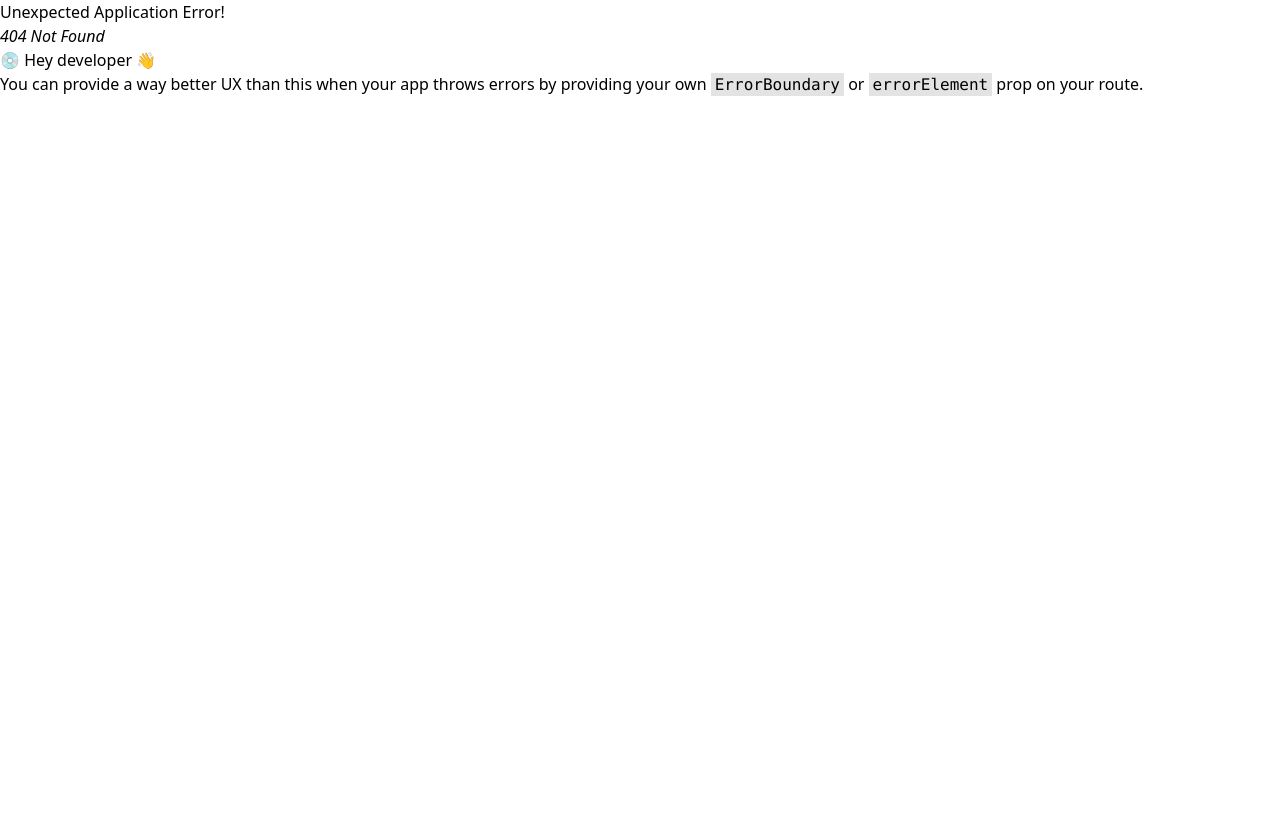
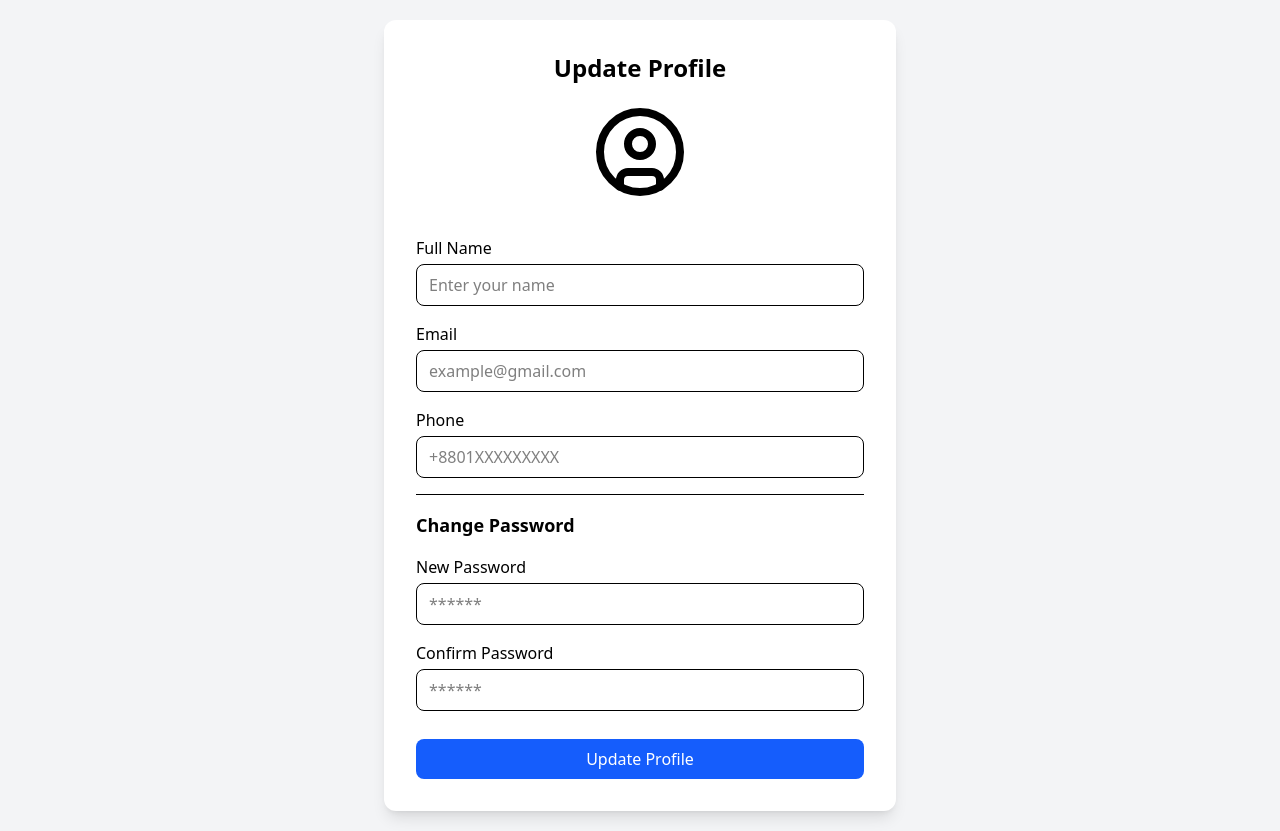
Before and after one commit to mamun4023/LMS-Frontend, a React app: page /profile in a window 1280 px wide. Before the commit this address had no page. Before the commit the page ends 800 px from the top, so only its background shows below. Built offline with nearby package versions, Linux system fonts and the light colour scheme; the HTML template or start-up script is replaced by a standard one.

Commit message:
# Fix - Added profile page

```diff
--- a/src/main.tsx
+++ b/src/main.tsx
@@ -10,6 +10,7 @@ import SignUp from "./pages/signup";
 import ResetPassword from "./pages/resetPassword";
 import OtpVerify from "./pages/otp";
 import ForgotPassword from "./pages/forgotPassword";
+import Profile from "./pages/profile";
 
 const router = createBrowserRouter([
   {
@@ -40,6 +41,10 @@ const router = createBrowserRouter([
     path: "/dashboard",
     element: <Dashboard />,
   },
+  {
+    path: "/profile",
+    element: <Profile />,
+  },
 ]);
 
 createRoot(document.getElementById("root")!).render(
--- /dev/null
+++ b/src/pages/profile/index.tsx
@@ -0,0 +1,128 @@
+import React, { useState } from "react";
+import { CircleUser } from "lucide-react";
+
+interface ProfileForm {
+  name: string;
+  email: string;
+  phone: string;
+  password: string;
+  confirmPassword: string;
+}
+
+const ProfileUpdate: React.FC = () => {
+  const [form, setForm] = useState<ProfileForm>({
+    name: "",
+    email: "",
+    phone: "",
+    password: "",
+    confirmPassword: "",
+  });
+
+  const handleChange = (e: React.ChangeEvent<HTMLInputElement>) => {
+    const { name, value } = e.target;
+
+    setForm({ ...form, [name]: value });
+  };
+
+  const handleSubmit = (e: React.FormEvent) => {
+    e.preventDefault();
+
+    if (form.password !== form.confirmPassword) {
+      alert("Passwords do not match");
+      return;
+    }
+
+    console.log("Profile Updated:", form);
+    alert("Profile updated successfully!");
+  };
+
+  return (
+    <div className="min-h-screen flex items-center justify-center bg-gray-100 p-5">
+      <div className="bg-white rounded-xl shadow-lg p-8 w-full max-w-lg">
+        <h2 className="text-2xl font-bold mb-5 text-center">Update Profile</h2>
+
+        {/* Avatar Upload */}
+        <div className="flex flex-col items-center mb-6">
+          <CircleUser className="w-24 h-24 rounded-full object-cover mb-3" />
+        </div>
+
+        <form onSubmit={handleSubmit} className="space-y-4">
+          <div>
+            <label className="block mb-1 font-medium">Full Name</label>
+            <input
+              type="text"
+              name="name"
+              value={form.name}
+              onChange={handleChange}
+              className="w-full border rounded-lg px-3 py-2"
+              placeholder="Enter your name"
+              required
+            />
+          </div>
+
+          <div>
+            <label className="block mb-1 font-medium">Email</label>
+            <input
+              type="email"
+              name="email"
+              value={form.email}
+              onChange={handleChange}
+              className="w-full border rounded-lg px-3 py-2"
+              placeholder="example@gmail.com"
+              required
+            />
+          </div>
+
+          <div>
+            <label className="block mb-1 font-medium">Phone</label>
+            <input
+              type="text"
+              name="phone"
+              value={form.phone}
+              onChange={handleChange}
+              className="w-full border rounded-lg px-3 py-2"
+              placeholder="+8801XXXXXXXXX"
+            />
+          </div>
+
+          <hr className="my-4" />
+
+          <h3 className="text-lg font-semibold">Change Password</h3>
+
+          <div>
+            <label className="block mb-1 font-medium">New Password</label>
+            <input
+              type="password"
+              name="password"
+              value={form.password}
+              onChange={handleChange}
+              className="w-full border rounded-lg px-3 py-2"
+              placeholder="******"
+            />
+          </div>
+
+          <div>
+            <label className="block mb-1 font-medium">Confirm Password</label>
+            <input
+              type="password"
+              name="confirmPassword"
+              value={form.confirmPassword}
+              onChange={handleChange}
+              className="w-full border rounded-lg px-3 py-2"
+              placeholder="******"
+            />
+          </div>
+
+          <button
+            type="submit"
+            className="w-full bg-blue-600 text-white py-2 rounded-lg mt-3 font-medium hover:bg-blue-700 transition"
+          >
+            Update Profile
+          </button>
+        </form>
+      </div>
+    </div>
+  );
+};
+
+export default ProfileUpdate;
--- a/src/role/student/index.tsx
+++ b/src/role/student/index.tsx
@@ -543,7 +543,7 @@ const StudentDashboard: React.FC = () => {
             </p>
           </button>
 
-          <button className="bg-white p-6 rounded-xl shadow-sm border border-gray-100 hover:shadow-md transition text-left">
+          <button onClick={() => navigate("/profile")} className="bg-white p-6 rounded-xl shadow-sm border border-gray-100 hover:shadow-md transition text-left">
             <User className="w-10 h-10 text-purple-600 mb-3" />
             <h3 className="font-semibold text-gray-900 mb-2">My Profile</h3>
             <p className="text-sm text-gray-600">
```
